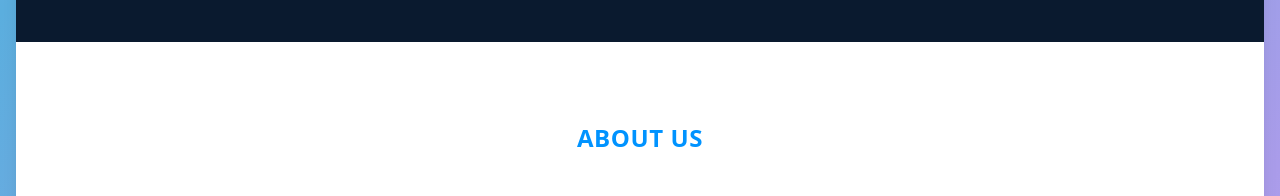
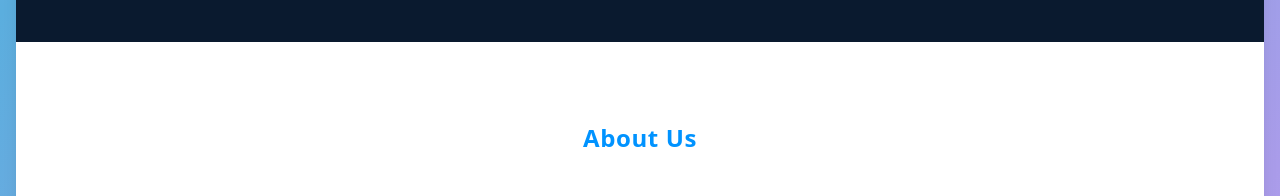
Before and after one commit to Trunetic-Infotech/Official_Company_website, a React (Vite) app: page / in a window 1280 px wide. Shown: the part 1420-1616 px from the top of the page. Built offline with nearby package versions, Linux system fonts and the light colour scheme.

Commit message:
test changes by sahil

```diff
--- a/src/components/AboutUsC.jsx
+++ b/src/components/AboutUsC.jsx
@@ -6,7 +6,7 @@ const AboutUsC = () => {
   return (
     <section className="w-full bg-white py-20 px-6">
       <p className="text-2xl text-[#0093FF] font-bold text-center tracking-wide mb-3">
-        ABOUT US
+        About Us
       </p>
 
       <div className="max-w-6xl mx-auto flex flex-col lg:flex-row items-center gap-12">
```
